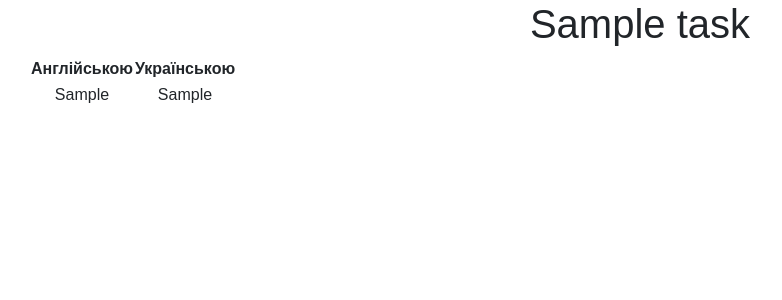
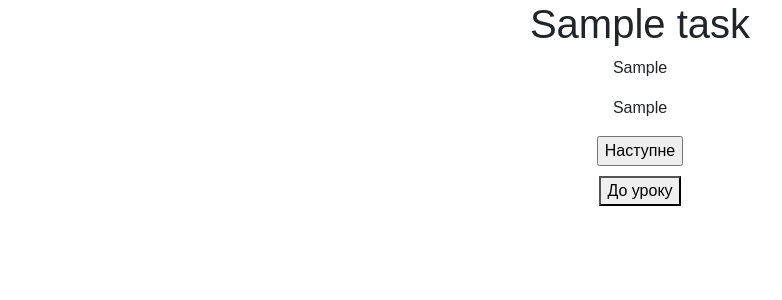
Before and after one commit to FeliksNovoselskyi/EnglishCourse, a Django app: page /course/1/ in a window 1280 px wide. Shown: the part 96-396 px from the top of the page, without its empty margins (0-782 px from the left). Run offline with Django 4.2, Linux system fonts and the light colour scheme; tables that the repository leaves empty hold one stand-in row (values such as "Sample post").

Commit message:
[course] add sentences transition, update course page css

```diff
--- a/djangocourse_pr/course/static/css/course.css
+++ b/djangocourse_pr/course/static/css/course.css
@@ -78,3 +78,18 @@
 .course-block:hover .task-name-popup {
     display: block;
 }
+
+.task-links-block {
+    display: flex;
+    flex-direction: column;
+}
+
+.course-block.add-task-block {
+    cursor: pointer;
+}
+
+.task-buttons {
+    display: flex;
+    flex-direction: column;
+    gap: 10px;
+}
--- /dev/null
+++ b/djangocourse_pr/course/static/js/words_task.js
@@ -0,0 +1,27 @@
+$(document).ready(function() {
+    const taskData = $('#task-data');
+    let currentIndex = parseInt(taskData.data('current-index'), 10);
+
+    $('#nexttaskform').submit(function(event) {
+        event.preventDefault();
+
+        $.ajax({
+            url: window.location.href,
+            type: 'POST',
+            data: {
+                'current_index': currentIndex,
+                'csrfmiddlewaretoken': $('input[name="csrfmiddlewaretoken"]').val(),
+            },
+            success: function(response) {
+                if (response.error) {
+                    window.location.href = allTasksUrl;
+                } else {
+                    $('#column1').text(response.column1);
+                    $('#column2').text(response.column2);
+                    currentIndex = response.next_index;
+                    taskData.data('current-index', currentIndex);
+                }
+            },
+        });
+    });
+});
--- a/djangocourse_pr/course/templates/course/course.html
+++ b/djangocourse_pr/course/templates/course/course.html
@@ -26,11 +26,11 @@
             </div>
         {% endfor %}
 
-        <div class="course-block add-task-block">
+        <div class="course-block add-task-block" data-bs-toggle="modal" data-bs-target="#exampleModal">
             <div class="course-icon-block">
                 <img src="{% static 'images/add.png' %}" alt="add-img" class="course-imgs">
             </div>
-            <button type="button" class="courses-buttons" data-bs-toggle="modal" data-bs-target="#exampleModal"><p class="course-text">Додати</p></button>
+            <button type="button" class="courses-buttons"><p class="course-text">Додати</p></button>
         </div>
     </div>
 
--- a/djangocourse_pr/course/templates/course/task_detail.html
+++ b/djangocourse_pr/course/templates/course/task_detail.html
@@ -2,21 +2,26 @@
 {% load static %}
 
 {% block links %}
+    <link rel="stylesheet" href="{% static 'css/course.css' %}">
+    <script src="{% static 'js/words_task.js' %}" defer></script>
+    <script>
+        const allTasksUrl = "{% url 'course' %}";
+    </script>
 {% endblock %}
 
 {% block content %}
     <h1>{{ task.name }}</h1>
 
-    <table>
-        <tr>
-            <th>Англійською</th>
-            <th>Українською</th>
-        </tr>
-        {% for data in task.taskdata_set.all %}
-        <tr>
-            <td>{{ data.column1 }}</td>
-            <td>{{ data.column2 }}</td>
-        </tr>
-        {% endfor %}
-    </table>
+    <div id="task-data" data-current-index="0" data-task-id="{{task.id}}">
+        <p id="column1">{{first_data.column1}}</p>
+        <p id="column2">{{first_data.column2}}</p>
+    </div>
+
+    <div class="task-buttons">
+        <form id="nexttaskform">
+            {% csrf_token %}
+            <input type="submit" id="next-button" value="Наступне">
+        </form>
+        <a href="{% url 'course' %}"><button id="back-button">До уроку</button></a>
+    </div>
 {% endblock %}
--- a/djangocourse_pr/course/views.py
+++ b/djangocourse_pr/course/views.py
@@ -59,4 +59,27 @@
 
 def task_detail_view(request, task_id):
     task = get_object_or_404(Task, id=task_id)
-    return render(request, 'course/task_detail.html', {'task': task})
+
+    if request.method == 'POST':
+        current_index = int(request.POST.get('current_index', 0))
+
+        task_data_list = list(task.taskdata_set.all().order_by('id'))
+        if current_index < len(task_data_list) - 1:
+            next_data = task_data_list[current_index + 1]
+            response_data = {
+                'column1': next_data.column1,
+                'column2': next_data.column2,
+                'next_index': current_index + 1,
+            }
+        else:
+            response_data = {'error': True}
+
+        return JsonResponse(response_data)
+
+    first_data = task.taskdata_set.first()
+    context = {
+        'task': task,
+        'first_data': first_data,
+    }
+
+    return render(request, 'course/task_detail.html', context)
```
Also changed, not shown: djangocourse_pr/db.sqlite3.
